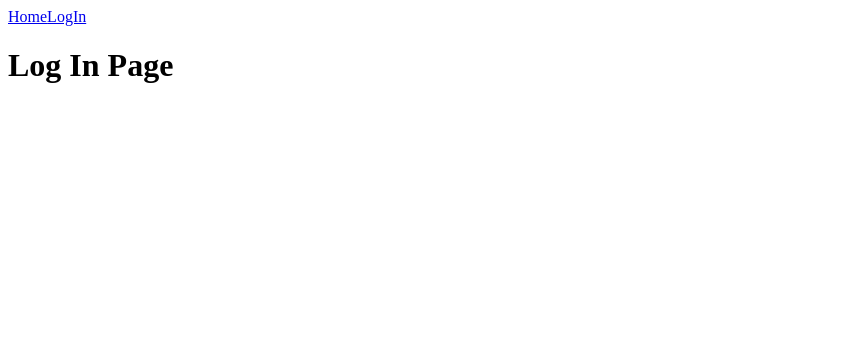
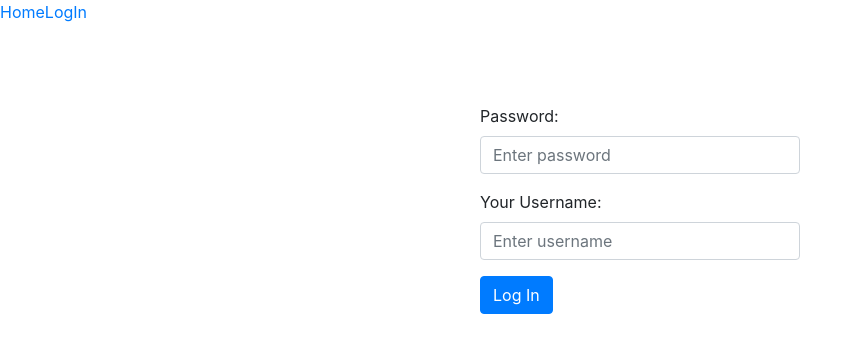
Before and after one commit to gitSrdzaan/WEB_PROJEKAT, a Vue app in the folder RACompany_FRONTEND/web-front/: page /login in a window 1280 px wide. Shown: the top 352 px of the page, without its empty margins (0-862 px from the left). Built offline with nearby package versions, Linux system fonts and the light colour scheme.

Commit message:
log in i registrovanje forme

```diff
--- a/RACompany_FRONTEND/web-front/src/App.vue
+++ b/RACompany_FRONTEND/web-front/src/App.vue
@@ -15,6 +15,8 @@ export default {
 }
 </script>
 
-<style>
+<style >
+
+
 
 </style>
--- a/RACompany_FRONTEND/web-front/src/Pages/LogInPage.vue
+++ b/RACompany_FRONTEND/web-front/src/Pages/LogInPage.vue
@@ -1,17 +1,68 @@
 <template>
-  <div>
-      <h1>Log In Page</h1>
+  <div class="position">
+    <b-form @submit="onSubmit" @reset="onReset" v-if="show">
+      <b-form-group
+        id="input-group-1"
+        label="Password:"
+        label-for="input-1"
+      >
+        <b-form-input
+          id="input-1"
+          v-model="form.pasword"
+          type="password"
+          required
+          placeholder="Enter password"
+        ></b-form-input>
+      </b-form-group>
+
+      <b-form-group
+        id="input-group-2"
+        label="Your Username:"
+        label-for="input-2"
+        >
+        <b-form-input
+          id="input-2"
+          v-model="form.name"
+          required
+          placeholder="Enter username"
+        ></b-form-input>
+      </b-form-group>
+
+       <b-button type="submit" variant="primary">Log In</b-button>
+
+    </b-form>
   </div>
 </template>
 
 <script>
-export default {
-  name: 'LogInPage',
+  export default {
+    data() {
+      return {
+        form: {
+          password: '',
+          name: '',
+        },
+        show: true
+      }
+    },
+    methods: {
+      onSubmit(evt) {
+        evt.preventDefault()
+        alert(JSON.stringify(this.form))
+      }
+    }
+  }
+</script>
+
+<style scoped>
+
+.position{
+  width: 25%;
+  height: 100%;
+  margin-left: auto;
+  margin-right: auto;
+  margin-top: 80px;
 
 }
-</script>
-
-<!-- Add "scoped" attribute to limit CSS to this component only -->
-<style scoped>
 
 </style>
--- a/RACompany_FRONTEND/web-front/src/Pages/RegisterPage.vue
+++ b/RACompany_FRONTEND/web-front/src/Pages/RegisterPage.vue
@@ -1,17 +1,119 @@
 <template>
-  <div>
-      <h1>Register Page</h1>
+  <div class="position">
+    <b-form @submit="onSubmit" @reset="onReset" v-if="show">
+      <b-form-group
+        id="input-group-1"
+        label="Password:"
+        label-for="input-1"
+      >
+        <b-form-input
+          id="input-1"
+          v-model="form.pasword"
+          type="password"
+          required
+          placeholder="Enter password"
+        ></b-form-input>
+      </b-form-group>
+
+      <b-form-group
+        id="input-group-2"
+        label="Your Username:"
+        label-for="input-2"
+        >
+        <b-form-input
+          id="input-2"
+          v-model="form.name"
+          required
+          placeholder="Enter username"
+        ></b-form-input>
+      </b-form-group>
+
+      <b-form-group
+        id="input-group-3"
+        label="Your firstname:"
+        label-for="input-2"
+        >
+        <b-form-input
+          id="input-2"
+          v-model="form.firstname"
+          required
+          placeholder="Enter firstname"
+        ></b-form-input>
+      </b-form-group>
+
+      <b-form-group
+        id="input-group-3"
+        label="Your lastname:"
+        label-for="input-2"
+        >
+        <b-form-input
+          id="input-2"
+          v-model="form.lastname"
+          required
+          placeholder="Enter lastname"
+        ></b-form-input>
+      </b-form-group>
+
+      <b-form-group id="input-group-3" label="Sex:" label-for="input-3">
+        <b-form-select
+          id="input-3"
+          v-model="form.sex"
+          :options="sexes"
+          required
+        ></b-form-select>
+      </b-form-group>
+
+      <b-form-group id="input-group-3" label="Role:" label-for="input-3">
+        <b-form-select
+          id="input-3"
+          v-model="form.role"
+          :options="roles"
+          required
+        ></b-form-select>
+      </b-form-group>
+
+      <b-button type="submit" variant="primary">Sign Up</b-button>
+    </b-form>
   </div>
 </template>
 
 <script>
-export default {
-  name: 'RegisterPage',
+  export default {
+    data() {
+      return {
+        form: {
+          password: '',
+          name: '',
+        },
+        sexes: [
+          'Male',
+          'Female'
+        ],
+        roles: [
+          'GUEST',
+          'HOST'
+        ],
+        show: true
+      }
+    },
+    methods: {
+      onSubmit(evt) {
+        evt.preventDefault()
+        alert(JSON.stringify(this.form))
+      }
+    }
+  }
+</script>
+
+<style scoped>
+
+.position{
+  width: 25%;
+  height: 100%;
+  margin-left: auto;
+  margin-right: auto;
+  margin-top: 80px;
 
 }
-</script>
-
-<!-- Add "scoped" attribute to limit CSS to this component only -->
-<style scoped>
 
 </style>
--- a/RACompany_FRONTEND/web-front/src/main.js
+++ b/RACompany_FRONTEND/web-front/src/main.js
@@ -1,6 +1,11 @@
 import Vue from "vue";
 import App from "./App.vue";
 import router from "./routs/Routs";
+import BootstrapVue from "bootstrap-vue";
+import "bootstrap/dist/css/bootstrap.css";
+import "bootstrap-vue/dist/bootstrap-vue.css";
+
+Vue.use(BootstrapVue);
 
 Vue.config.productionTip = false;
 
```
Also changed, not shown: RACompany_FRONTEND/web-front/package.json (+8 -1 lines), 8 other files (tests, documents, lock files or other folders).
